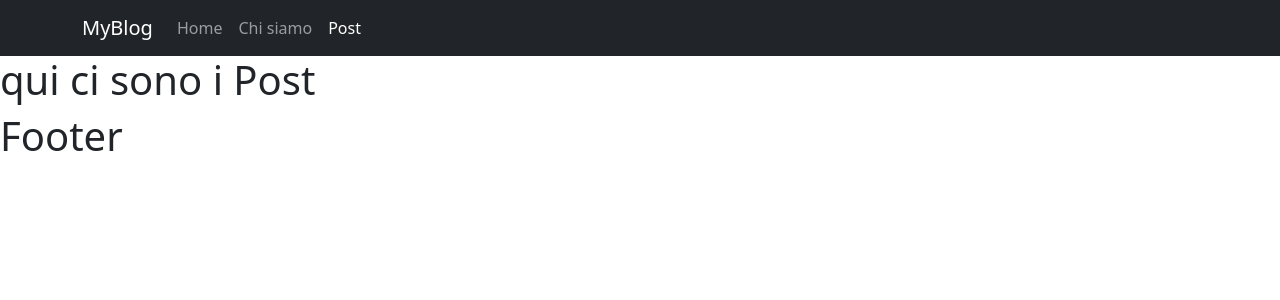
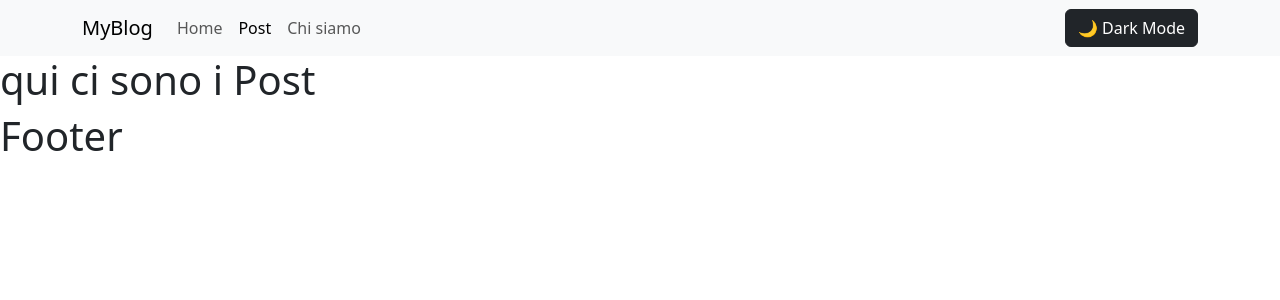
Before and after one commit to manuelpezzi/react-router, a React (Vite) app: page /Posts in a window 1280 px wide. Shown: the top 300 px of the page. Built offline with nearby package versions, Linux system fonts and the light colour scheme.

Commit message:
my personal bonus:add button.toggle dark/light mode

```diff
--- a/src/App.jsx
+++ b/src/App.jsx
@@ -1,8 +1,11 @@
 import { BrowserRouter, Routes, Route } from "react-router-dom";
 
 import HomePage from "./pages/HomePage";
+
+import Posts from "./pages/Posts";
+
 import ChiSiamo from "./pages/ChiSiamo";
-import Posts from "./pages/Posts";
+
 import DefaultLayout from "./layouts/DefaultLayout";
 
 function App() {
@@ -14,8 +17,9 @@ function App() {
       <Routes>
         <Route Component={DefaultLayout}>
           <Route path="/" Component={HomePage} />
+          <Route path="/posts" Component={Posts} />
           <Route path="/chi-siamo" Component={ChiSiamo} />
-          <Route path="/posts" Component={Posts} />
+
         </Route>
       </Routes>
 
--- a/src/components/NavBar.jsx
+++ b/src/components/NavBar.jsx
@@ -1,9 +1,20 @@
 import { NavLink } from "react-router-dom";
+import { useState, useEffect } from "react";
+
 
 function Navbar() {
+    const [darkMode, setDarkMode] = useState(() => {
+        return localStorage.getItem("theme") === "dark";
+    });
+
+    useEffect(() => {
+        document.body.classList.toggle("bg-dark", darkMode);
+        document.body.classList.toggle("text-light", darkMode);
+        localStorage.setItem("theme", darkMode ? "dark" : "light");
+    }, [darkMode]);
     return (
-        <nav className="navbar navbar-expand-lg navbar-dark bg-dark">
-            <div className="container">
+        <nav className={`navbar navbar-expand-lg ${darkMode ? "navbar-dark bg-dark" : "navbar-light bg-light"}`}>
+            <div className="container d-flex">
                 <NavLink className="navbar-brand" to="/">MyBlog</NavLink>
                 <button className="navbar-toggler" type="button" data-bs-toggle="collapse" data-bs-target="#navbarNav">
                     <span className="navbar-toggler-icon"></span>
@@ -14,13 +25,23 @@ function Navbar() {
                             <NavLink className="nav-link" to="/" end>Home</NavLink>
                         </li>
                         <li className="nav-item">
+                            <NavLink className="nav-link" to="/posts">Post</NavLink>
+                        </li>
+                        <li className="nav-item">
                             <NavLink className="nav-link" to="/chi-siamo">Chi siamo</NavLink>
                         </li>
-                        <li className="nav-item">
-                            <NavLink className="nav-link" to="/posts">Post</NavLink>
-                        </li>
+
+
                     </ul>
                 </div>
+
+                <button
+                    className={`btn ${darkMode ? "btn-light" : "btn-dark"} ms-auto`}
+                    onClick={() => setDarkMode(!darkMode)}
+                >
+                    {darkMode ? "☀️ Light Mode" : "🌙 Dark Mode"}
+                </button>
+
             </div>
         </nav>
     )
```
